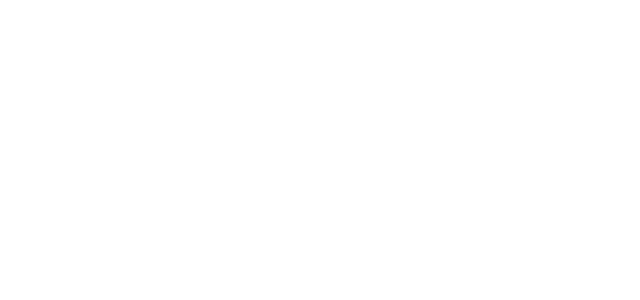
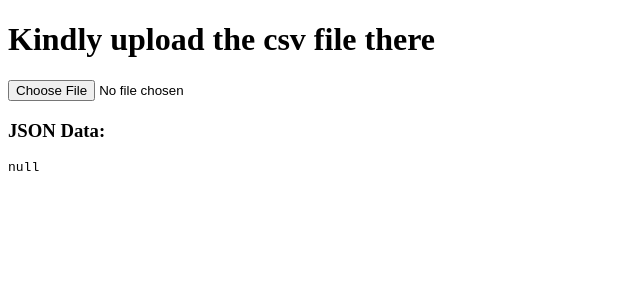
Before and after one commit to aamir910/d3-with0react-force-network, a React (Vite) app in the folder general-force-network/: page /force-directed-graph in a window 1280 px wide. Before the commit this address had no page. Shown: the top 300 px of the page, without its empty margins (0-640 px from the left). Built offline with nearby package versions, Linux system fonts and the light colour scheme.

Commit message:
ttoday task done

```diff
--- a/general-force-network/src/App.jsx
+++ b/general-force-network/src/App.jsx
@@ -3,11 +3,16 @@
 import React from "react";
 import SelectType from "./components/selecttype.jsx";
 import {  Routes, Route } from "react-router-dom";
-
+import ForceDirectedGraph from "./components/forcenetworkgrapgh.jsx";
+import UploadFile from "./components/UploadFile.jsx";
 function App() {
   return (
     <Routes>
           <Route  path="/" element={ <SelectType/>} />
+          {/* <Route path="force-directed-graph" element={<ForceDirectedGraph/>} /> */}
+          {/* <Route path="download-xlxs" element={<ForceDirectedGraph/>} /> */}
+
+          <Route path="force-directed-graph" element={<UploadFile/>} />
     </Routes>
   );
 }
--- /dev/null
+++ b/general-force-network/src/components/UploadFile.jsx
@@ -0,0 +1,36 @@
+
+import React, { useState } from 'react';
+// import XLSX from 'xlsx';
+function UploadFile() {
+
+  const [jsonData, setJsonData] = useState(null);
+
+  const handleFileUpload = (e) => {
+    const file = e.target.files[0];
+    const reader = new FileReader();
+
+    reader.onload = (evt) => {
+      const bstr = evt.target.result;
+      const wb = XLSX.read(bstr, { type: 'binary' });
+      const wsname = wb.SheetNames[0];
+      const ws = wb.Sheets[wsname];
+      const data = XLSX.utils.sheet_to_json(ws);
+      setJsonData(data);
+    };
+
+    reader.readAsBinaryString(file);
+  };
+
+  return (
+    <div>
+      <h1>Kindly upload the csv file there</h1>
+      <input type="file" accept=".xlsx" onChange={handleFileUpload} />
+      <div>
+          <h3>JSON Data:</h3>
+          <pre>{JSON.stringify(jsonData, null, 2)}</pre>
+        </div>
+    </div>
+  )
+}
+
+export default UploadFile
--- a/general-force-network/src/components/selecttype.jsx
+++ b/general-force-network/src/components/selecttype.jsx
@@ -1,12 +1,41 @@
-import React from 'react';
+import React, { useState } from 'react';
 import forceimage from '../images/selecttype/forcenetwork.png';
+import { Link } from 'react-router-dom';
 
 function SelectType() {
+  const [showButton, setShowButton] = useState(false);
+
+  const handleButtonClick = () => {
+    // Simulate downloading XLXS file
+    const data = "example data"; // Replace this with your actual data
+    const blob = new Blob([data], { type: "application/vnd.openxmlformats-officedocument.spreadsheetml.sheet" });
+    const url = window.URL.createObjectURL(blob);
+    const a = document.createElement('a');
+    a.href = url;
+    a.download = 'example.xlsx'; // Change the filename as needed
+    document.body.appendChild(a);
+    a.click();
+    window.URL.revokeObjectURL(url);
+  };
+
   return (
-    <div>
+    <>
       <h1>select the type</h1>
-      <button><img src={forceimage} alt="" /></button>
-    </div>
+      {showButton ? (
+        <>
+          <Link to='/force-directed-graph'>
+            <img src={forceimage} alt="" />
+            <p>force network diagram</p>
+          </Link>
+          <button onClick={handleButtonClick}>Download simple XLXS</button>
+        </>
+      ) : (
+        <div onClick={() => setShowButton(true)}>
+          <img src={forceimage} alt="" />
+          <p>force network diagram</p>
+        </div>
+      )}
+    </>
   );
 }
 
--- /dev/null
+++ b/package.json
@@ -0,0 +1,5 @@
+{
+  "dependencies": {
+    "xlsx": "^0.18.5"
+  }
+}
```
Also changed, not shown: general-force-network/src/components/cvsFileLoader.jsx (deleted, +0 -13 lines), 1 other file (tests, documents, lock files or other folders).
